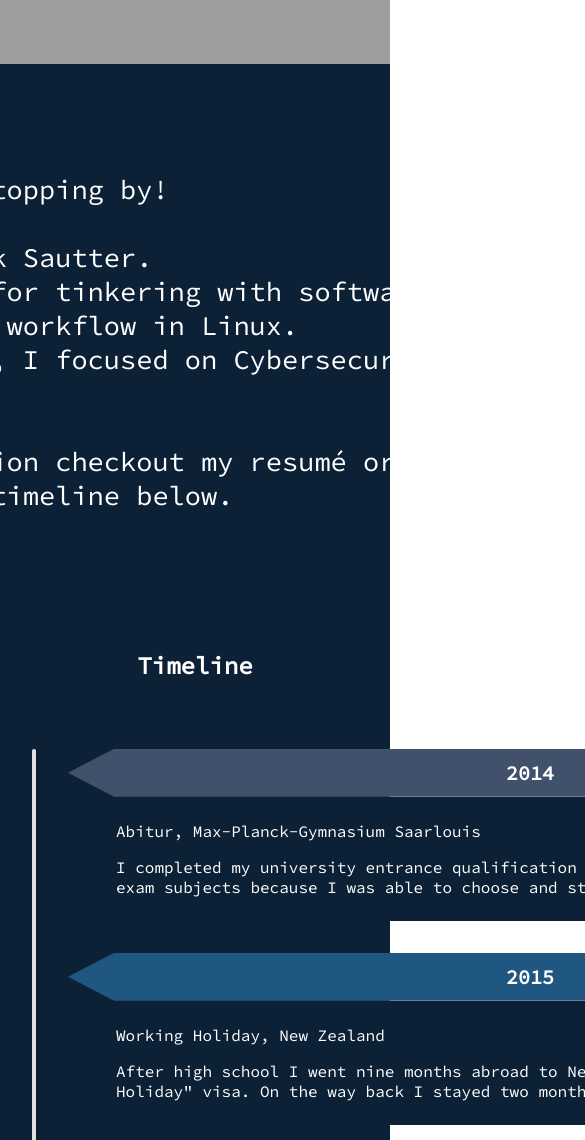
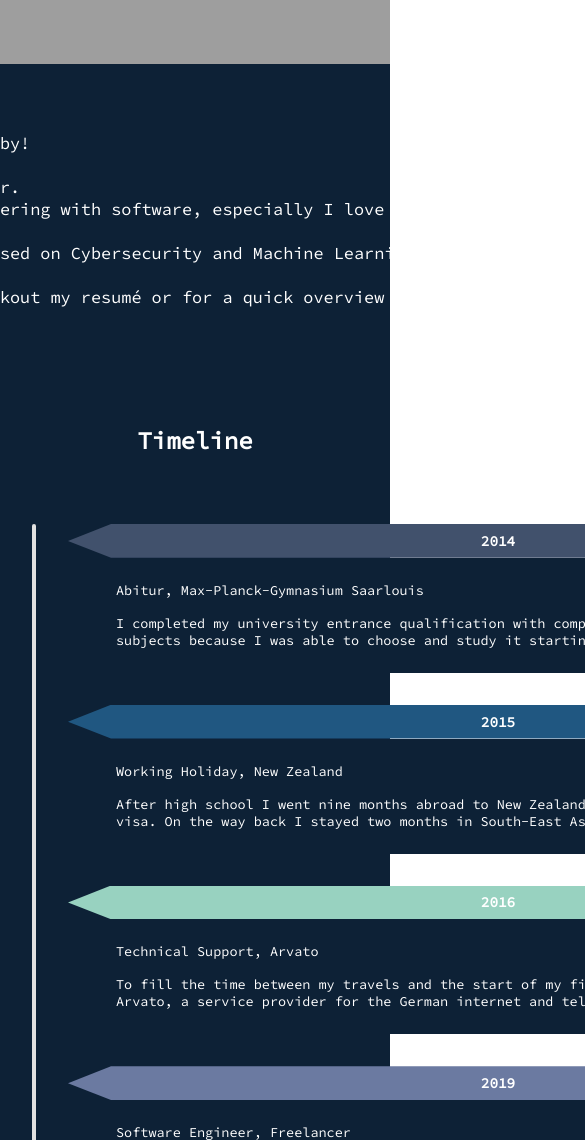
Before and after one commit to ysautter/ysautter.github.io, a plain HTML site: page index.html in a window 390 px wide. Shown: the part 780-1920 px from the top of the page, 585 px wide, since content can reach past the window. Drawn offline with Linux system fonts and the light colour scheme; grey boxes are pictures that could not be loaded.

Commit message:
Made more responsive

```diff
--- a/index.html
+++ b/index.html
@@ -227,7 +227,7 @@
                                     <div class="work-company">Tuxguard GmbH</div>
                                 </div>
                                 <div class="work-header-right">
-                                    <div class="work-duration"><i class="fa-solid fa-calendar-days"></i>2019 - 2024</div>
+                                    <div class="work-duration"><i class="fa-solid fa-calendar-days"></i>2020 - 2024</div>
                                     <div class="work-location"><i class="fa-solid fa-location-dot"></i>Remote</div>
                                 </div>
                             </div>
@@ -241,9 +241,9 @@
                                     <li>Developed and implemented groupios</li>
                                     <li>Developed and implemented webfilter client for Windows</li>
                                     <li>Giving training courses for our software</li>
-                                    <li>Maintaining manuals</li>
+                                    <li>Writing and maintaining manuals for groupios</li>
                                     <li>Maintaining license infrastructure</li>
-                                    <li>Maintaining license infrastructure</li>
+                                    <li>Setting up CI/CD pipelines in GitLab pipelines</li>
                                 </ul>
                             </div>
                         </li>
--- a/static/css/style.css
+++ b/static/css/style.css
@@ -116,9 +116,8 @@ header nav a {
 #about-content {
     margin-top: 4em;
     margin-bottom: 2em;
-    #border: 1px solid red;
-    font-size: 27px;
-    width: max(60rem, 66%);
+    font-size: min(27px, 2vh);
+    width: max(56rem, 66%);
 }
 
 #about-timeline {
@@ -149,8 +148,7 @@ header nav a {
     grid-auto-columns: max-content;
     column-gap: var(--col-gap);
     list-style: none;
-    #width: min(60rem, 90%);
-    width: max(60rem, 66%);
+    width: max(56rem, 66%);
     margin-inline: auto;
     padding: 0;
 }
@@ -184,7 +182,7 @@ header nav a {
 
 /* date */
 #about-timeline ul li .date {
-    --dateH: 3rem;
+    --dateH: 4vh;
     height: var(--dateH);
     margin-inline: calc(var(--inlineP) * -1);
 
@@ -192,7 +190,7 @@ header nav a {
     background-color: var(--accent-color);
 
     color: white;
-    font-size: 1.25rem;
+    font-size: 1.7vh;
     font-weight: 700;
 
     display: grid;
@@ -225,6 +223,7 @@ header nav a {
     background: var(--bgColor);
     position: relative;
     padding-inline: 1.5rem;
+    font-size: min(23px, 1.6vh);
 }
 #about-timeline ul li .title {
     overflow: hidden;
@@ -237,7 +236,7 @@ header nav a {
     font-weight: 300;
 }
 
-@media (min-width: 40rem) {
+@media (min-width: 1000px) {
     #about-timeline ul {
         grid-template-columns: 1fr var(--line-w) 1fr;
     }
```
